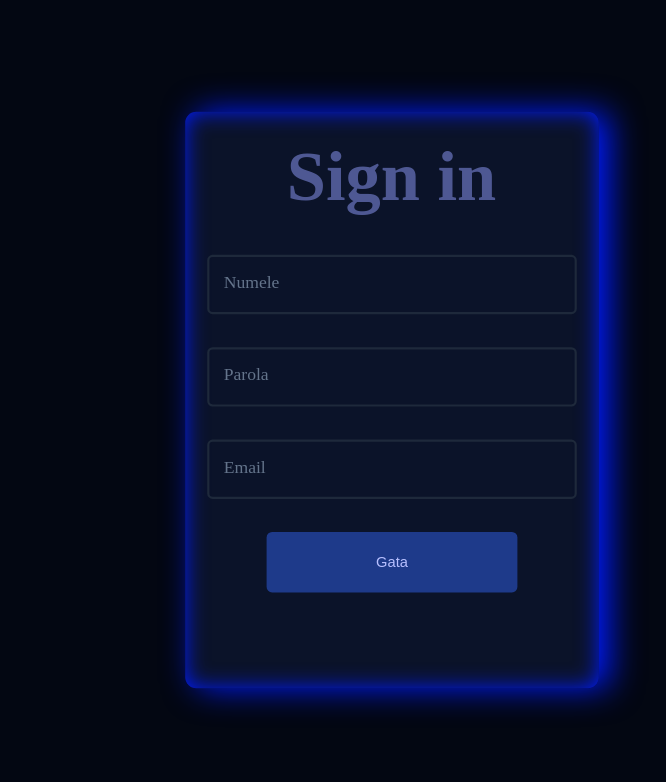
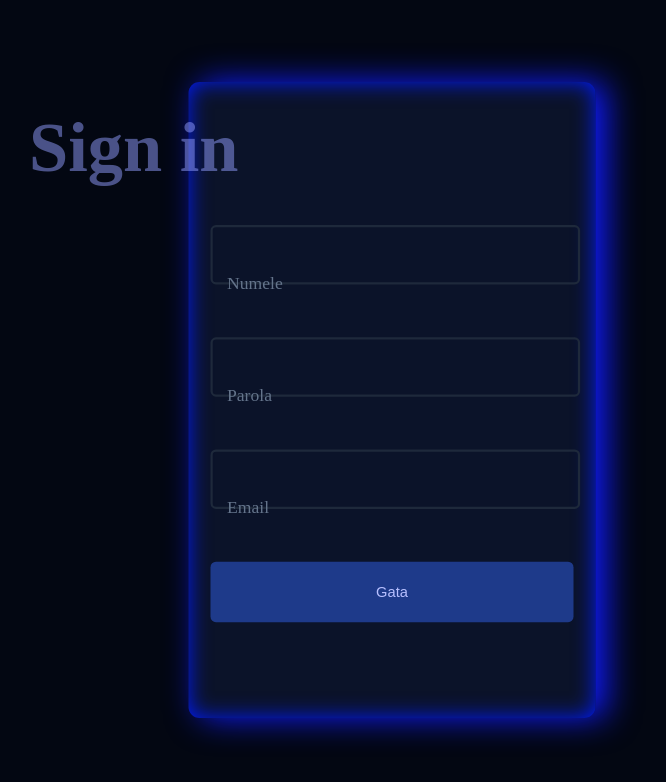
Before and after one commit to verdessandu12-wq/Us-site, a plain HTML site: page index.html in a window 1280 px wide. Shown: the whole page, without its empty margins (248-914 px from the left). Drawn offline with Linux system fonts and the light colour scheme.

Commit message:
add grid position

```diff
--- a/index.html
+++ b/index.html
@@ -1,5 +1,5 @@
 <!DOCTYPE html>
-<html>
+<html lang = "en">
 <head>
   <meta charset="UTF-8">
   <meta name="viewport" content="width=device-width, initial-scale=1">
@@ -13,19 +13,21 @@
   <div class = "container">
     <input type = "text" id = "username" class = "input_username" required autocomplete="off" maxlength="16">
     <label for = "username" class = "label_user">Numele</label>
+    <span id = "span_error"></span>
 </div>
-    <span id = "span_error"></span>
+
     <div class = "container">
     <input type = "password" id = "password" class = "input_username" required autocomplete="off" maxlength="16">
     <label for = "password" class = "label_user">Parola</label>
+    <span id = "span_error2"></span>
   </div>
-      <span id = "span_error2"></span>
+
     <div class = "container">
     <input type = "text" id = "email" class = "input_username" required autocomplete="off">
     <label for = "email" class = "label_user">Email</label>
+    <span id = "span_error3"></span>
+  </div>
 
-  </div>
-      <span id = "span_error3"></span>
   <button id = "gata">Gata</button>
     <h3 id = "end"></h3>
   </div>
--- a/main.js
+++ b/main.js
@@ -12,12 +12,12 @@ let end = document.querySelector("#end");
 let corect = [false, false, false];
 let finall = 0;
 button_gata.addEventListener("click", () => {
-   if(user.value.trim() == ''){
+  if(user.value.trim() == ''){
       span.textContent = "Spațiul acesta nu poate să fie gol";
         corect[0] = false;
    }
 
-   else {
+  else {
       span.textContent = '';
       corect[0] = true;
    }
--- a/style.css
+++ b/style.css
@@ -10,33 +10,27 @@ body{
 .container_for_all{
   position: relative;
   background-color: #0b1329;
-  display: flex;
+  display: grid;
+  grid-template-columns: repeat(4, 60px);
   padding: 20px;
-  justify-content: center;
-  align-items: center;
   transform: scale(1.1);
-  flex-direction: column;
   margin: 20px;
   animation:neon 1s infinite alternate;
   border-radius: 10px;
   gap: 30px;
 }
 #span_error{
-  position: absolute;
   color: #f87171;
   top: 190px;
   left: 6%;
 }
 #span_error2{
-  position: absolute;
   color: #f87171;
   top: 270px;
   left: 6%;
 }
 #span_error3{
-  position: absolute;
   color: #f87171;
-  top: 355px;
   left: 6%;
 }
 @keyframes opacity_anim{
@@ -54,11 +48,14 @@ body{
   color: #939FFF;
   transform: scale(2);
   animation: opacity_anim 2s infinite;
+  grid-column: span 4;
 }
 .container{
   position: relative;
+  grid-column: span 4;
 }
 .input_username{
+  position: relative;
   font-size: 1rem;
   padding: 1rem;
   outline: none;
@@ -71,8 +68,9 @@ body{
 }
 .label_user{
   pointer-events: none;
-  position: absolute;
+  position: relative;
   left: 15px;
+  bottom: 10px;
   transform: translateY(1rem);
   transition: 150ms cubic-bezier(0.4, 0, 0.2, 1);
   color: #9e9e9e;
@@ -85,6 +83,7 @@ body{
   transition: all 50ms cubic-bezier(0.4, 0, 0.2, 1);
   background-color: #1e3a8a;
   color: #B8C0FF;
+  grid-column: span 4;
 }
 .label_user{
   color: #64748b;
@@ -110,5 +109,5 @@ body{
 
 @keyframes neon{
   from { box-shadow: 0 0 10px #001BFF, inset 0 0 10px #001BFF; }
-  to { box-shadow:  10px 0 30px #001BFF, inset 0 0 20px #001BFF; }
+  to { box-shadow:  10px 0 30px #101BFF, inset 0 0 20px #001BFF; }
 }
```
